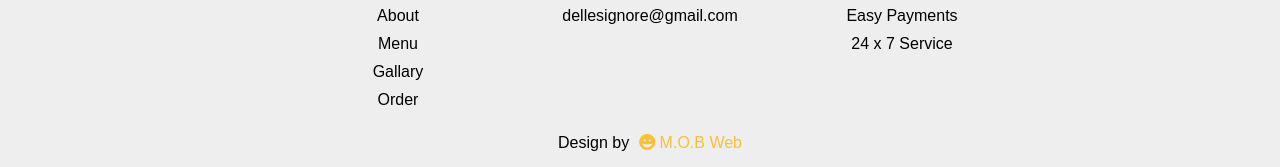
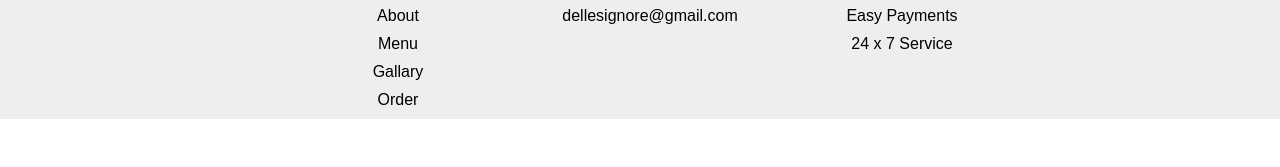
Before and after one commit to aelied/restaurant-website, a plain HTML site: page gallery.html in a window 1280 px wide. Shown: the part 1162-1329 px from the top of the page. After the commit the page ends 1281 px from the top, so only its background shows below. Drawn offline with Linux system fonts and the light colour scheme.

Commit message:
gallery.html

```diff
--- a/gallery.html
+++ b/gallery.html
@@ -148,8 +148,6 @@
 
         </div>
 
-        <p class="end">Design by<span><i class="fa-solid fa-face-grin"></i> M.O.B Web</span></p>
-
     </footer>
 
 
```
